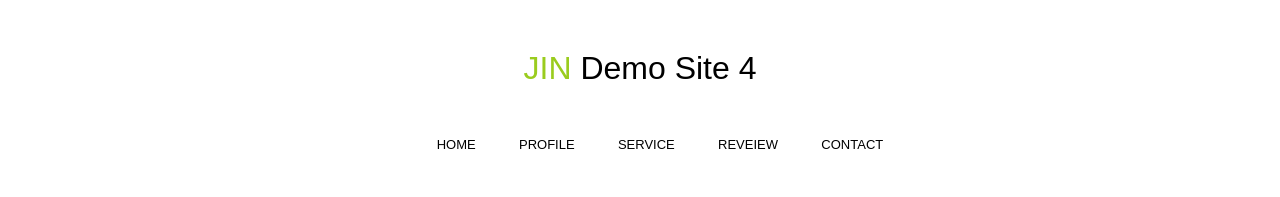
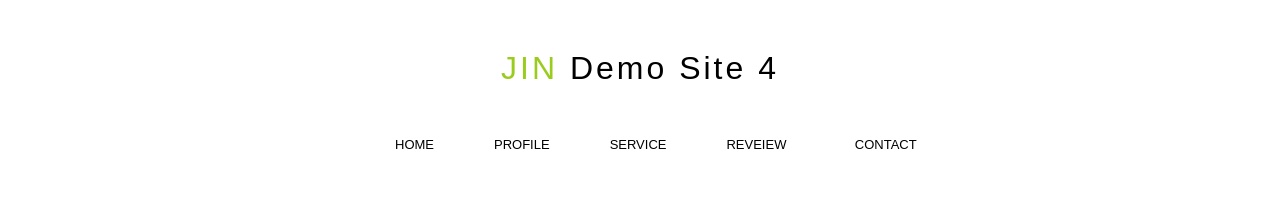
Before and after one commit to izumi589/JIN-wordpress, a plain HTML site: page index.html in a window 1280 px wide. Shown: the top 197 px of the page. Drawn offline with Linux system fonts and the light colour scheme.

Commit message:
Add files via upload

```diff
--- a/stylesheet.css
+++ b/stylesheet.css
@@ -1,7 +1,7 @@
 * {box-sizing: border-box;}
 *{margin: 0 auto;}
 body {
-  font-family:'Quicksand','Noto Sans Japanese', sans-serif
+  font-family:'Quicksand','Noto Sans Japanese', sans-serif;
 }
 .wrapper {
   margin: auto;
@@ -13,8 +13,10 @@ header {
   height: 200px;
 }
 header h1 {
-  font-weight: 100;
+  font-weight: normal;
   padding: 50px;
+  letter-spacing: 3px;
+
 }
 
 header span {
@@ -24,17 +26,23 @@ header span {
 .list {
   display: flex;
   list-style: none;
-  max-width: 530px;
+  max-width: 630px;
   font-size: small;
 }
 
+.list li:not(:last-child) {
+  margin: 0 30px
+}
+
 .list a {
+  color: black;
   text-decoration: none;
-  color: black
 }
 
 .list li:hover {
+  text-decoration: none;
   border-bottom: 2px solid black;
+  width: 80px;
 }
 
 
```
